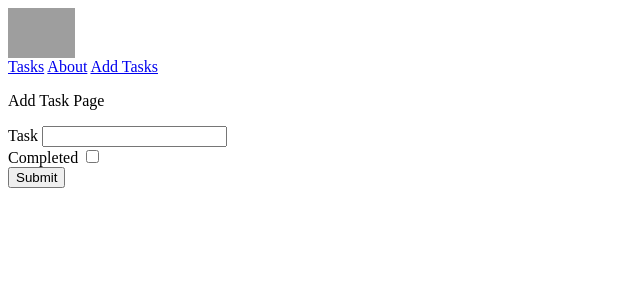
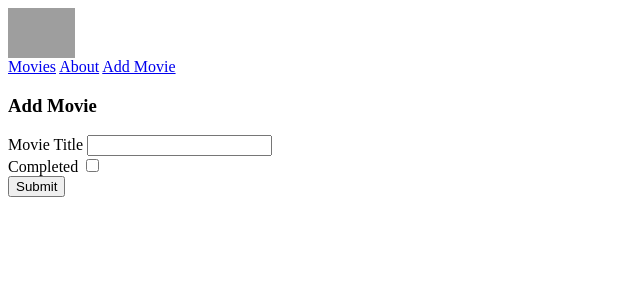
Before and after one commit to AfKot/Python-Flask-Project, a Flask app: page /add in a window 1280 px wide. Shown: the top 300 px of the page, without its empty margins (0-640 px from the left). Run offline with Flask 2, Linux system fonts and the light colour scheme; grey boxes are pictures that could not be loaded.

Commit message:
changes to information on pages

```diff
--- a/MovDirectory/application/forms.py
+++ b/MovDirectory/application/forms.py
@@ -3,6 +3,6 @@ from wtforms import StringField, IntegerField, BooleanField, SelectField, Submit
 from wtforms.validators import DataRequired, Length, ValidationError
 
 class TaskForm(FlaskForm):
-    task_name = StringField("Task")
+    task_name = StringField("Movie Title")
     completed = BooleanField("Completed", default=False)
     submit = SubmitField("Submit")
--- a/MovDirectory/application/templates/addTask.html
+++ b/MovDirectory/application/templates/addTask.html
@@ -1,9 +1,9 @@
 {% extends "layout.html" %}
 <head>
-    <title> Add Tasks </title>
+    <title> Add Movies </title>
 </head>
 {% block body %}
-<p>Add Task Page</p>
+<h3>Add Movie</h3>
 <div class="form">
     <form method="POST", action="">
         {{ form.hidden_tag() }}
--- a/MovDirectory/application/templates/layout.html
+++ b/MovDirectory/application/templates/layout.html
@@ -1,9 +1,9 @@
 <html>
     <body>
         <img src="https://cdn.dribbble.com/users/6569/screenshots/16482169/media/de475cb79969a810d45ba9b5d8cbf4a5.png?compress=1&resize=768x576&vertical=top" alt="Todo-logo" style="max-width: 150px; max-height: 50px"> </img> <br>
-        <a href="{{ url_for('index') }}">Tasks</a>
+        <a href="{{ url_for('index') }}">Movies</a>
         <a href="{{ url_for('about') }}">About</a>
-        <a href="{{ url_for('add') }}">Add Tasks</a>
+        <a href="{{ url_for('add') }}">Add Movie</a>
         {% block body %}
         {% endblock body %}
     </body>
--- a/MovDirectory/application/templates/task.html
+++ b/MovDirectory/application/templates/task.html
@@ -2,10 +2,10 @@
 {% block body %}
 {% for todo in ToDo %}
 <p> ID: {{todo.id}} </p>
-<p> Task: {{ todo.task_name }} </p>
+<p> Movie: {{ todo.task_name }} </p>
 <p> Completed: {{ todo.completed }} </p>
 <form action="{{ url_for('delete', t_name = todo.task_name) }}">
-<button type="Delete">Delete Task</button>
+<button type="Delete">Delete Movie</button>
 </form>
 <form action="{{ url_for('complete', id = todo.id) }}">
 <button type="Complete">Complete Task</button>
@@ -14,7 +14,7 @@
 <button type="Incomplete">Incomplete Task</button>
 </form>
 <form action="{{ url_for('update', id = todo.id) }}">
-<button type="Update">Update Task</button>
+<button type="Update">Update Movie</button>
 </form>
 {% endfor %}
 {% endblock body%}
--- a/MovDirectory/application/templates/update.html
+++ b/MovDirectory/application/templates/update.html
@@ -1,6 +1,6 @@
 {% extends "layout.html" %}
 <head>
-    <title> Update Task </title>
+    <title> Update Movie </title>
 </head>
 {% block body %}
 <p>Update Page</p>
--- a/MovDirectory/create.py
+++ b/MovDirectory/create.py
@@ -4,7 +4,7 @@ from application.models import ToDo
 db.drop_all()
 db.create_all()
 sample_todo = ToDo(
-    task_name = "Test ToDo",
+    task_name = "Test Movie",
     completed = False
 )
 db.session.add(sample_todo)
```
Also changed, not shown: MovDirectory/application/templates/about.html (+9 -1 lines).
